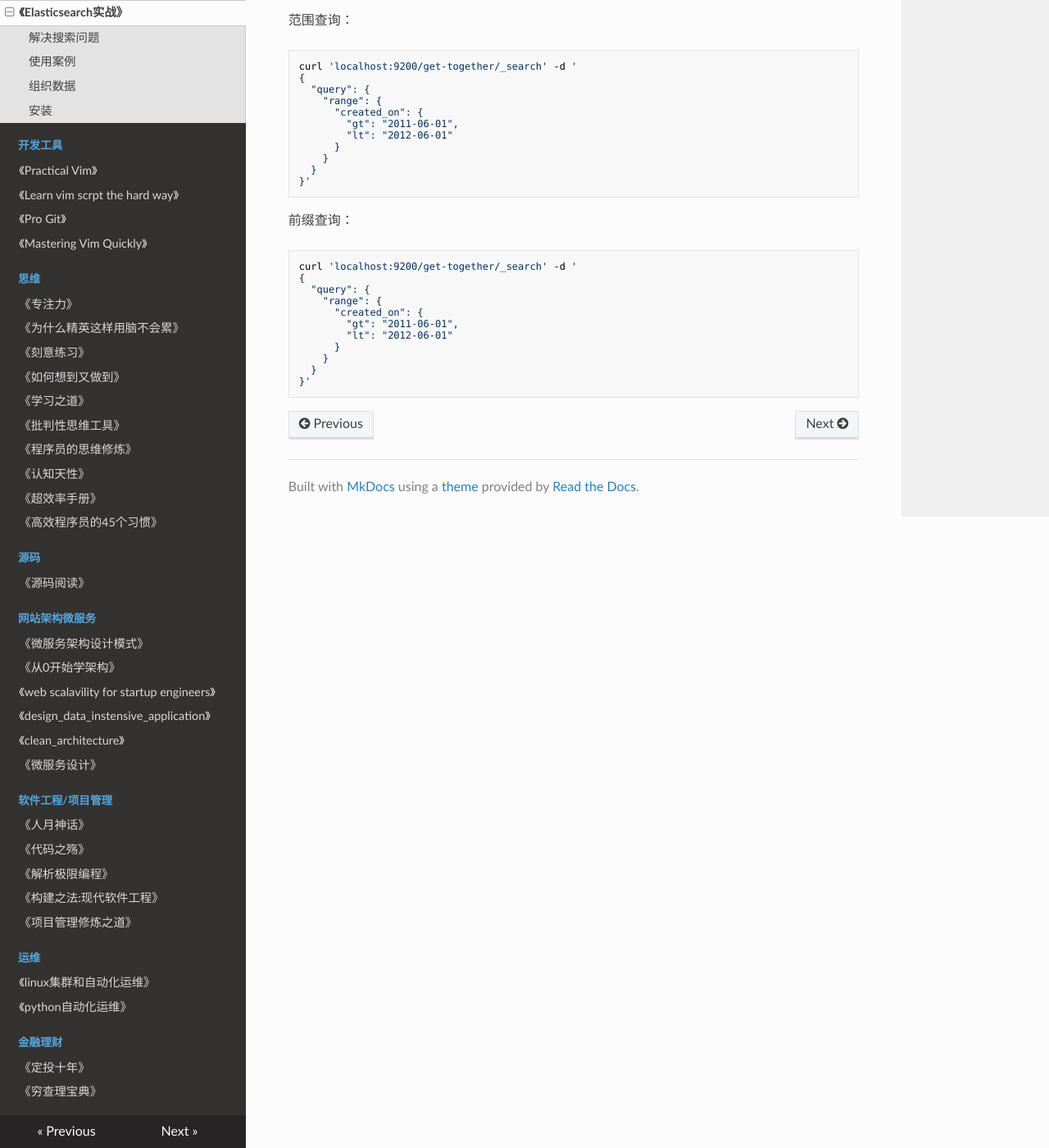
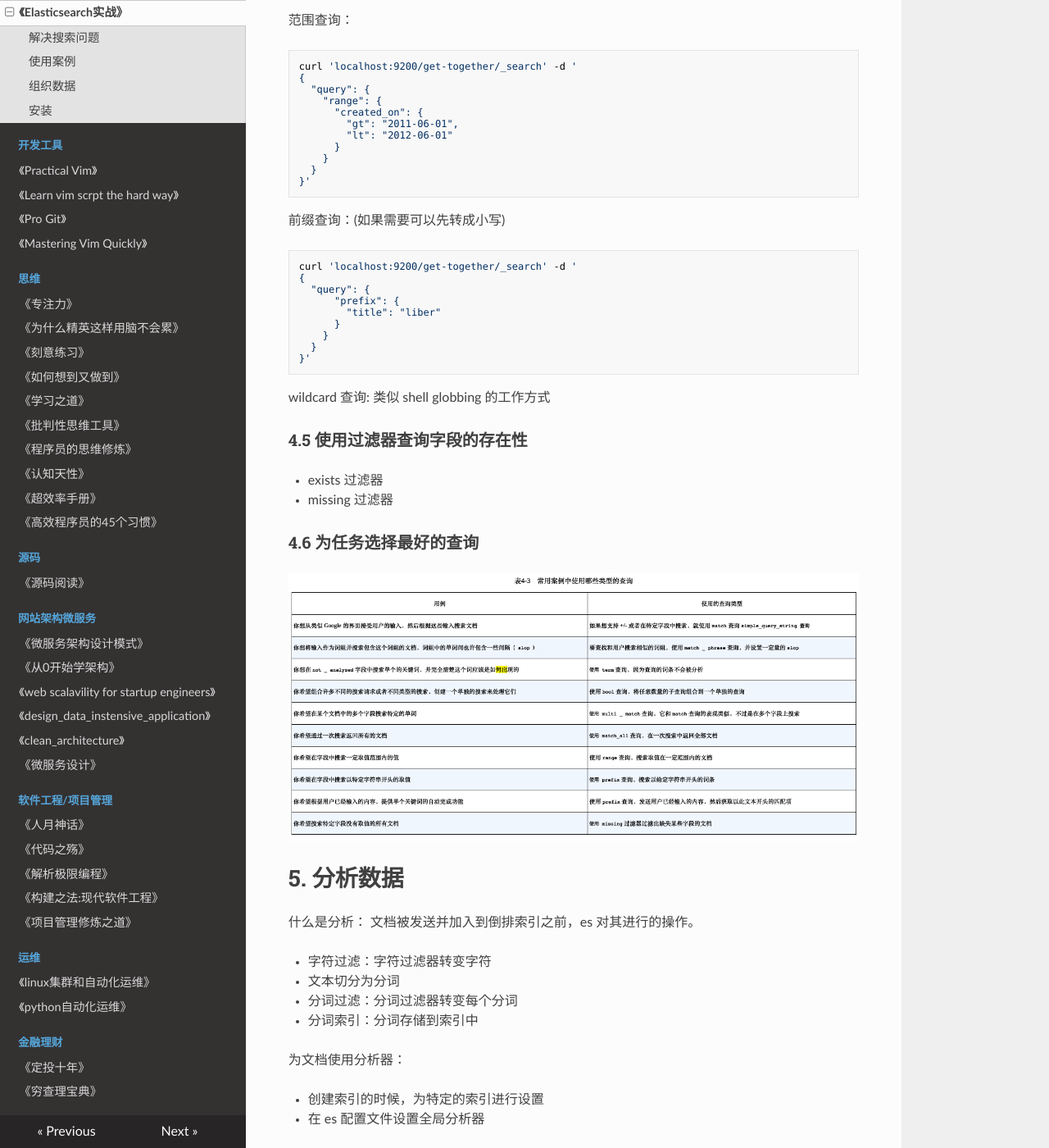
Before and after one commit to PegasusWang/booknotes, an MkDocs documentation site: the page built from docs/搜索引擎/Elasticsearch实战/book.md, in a window 1280 px wide and 1400 px high, scrolled down 3358 px. Shown: the whole window at 82% size. Built offline with MkDocs 1.6.1, drawn with Linux system fonts in a browser that asks for light colours; nearby versions of some CDN libraries; old or Windows-style settings are respelled for this version of MkDocs.

Commit message:
es分析数据

````diff
--- a/docs/搜索引擎/Elasticsearch实战/book.md
+++ b/docs/搜索引擎/Elasticsearch实战/book.md
@@ -165,18 +165,42 @@ curl 'localhost:9200/get-together/_search' -d '
 }'
 ```
 
-前缀查询：
+前缀查询：(如果需要可以先转成小写)
 
 ```sh
 curl 'localhost:9200/get-together/_search' -d '
 {
   "query": {
-    "range": {
-      "created_on": {
-        "gt": "2011-06-01",
-        "lt": "2012-06-01"
+      "prefix": {
+        "title": "liber"
       }
     }
   }
 }'
 ```
+
+wildcard 查询: 类似 shell globbing 的工作方式
+
+### 4.5 使用过滤器查询字段的存在性
+
+- exists 过滤器
+- missing 过滤器
+
+### 4.6 为任务选择最好的查询
+
+![](./查询选择.png)
+
+
+# 5. 分析数据
+
+什么是分析： 文档被发送并加入到倒排索引之前，es 对其进行的操作。
+
+- 字符过滤：字符过滤器转变字符
+- 文本切分为分词
+- 分词过滤：分词过滤器转变每个分词
+- 分词索引：分词存储到索引中
+
+为文档使用分析器：
+
+- 创建索引的时候，为特定的索引进行设置
+- 在 es 配置文件设置全局分析器
````
Also changed, not shown: docs/搜索引擎/Elasticsearch实战/查询选择.png (added).
